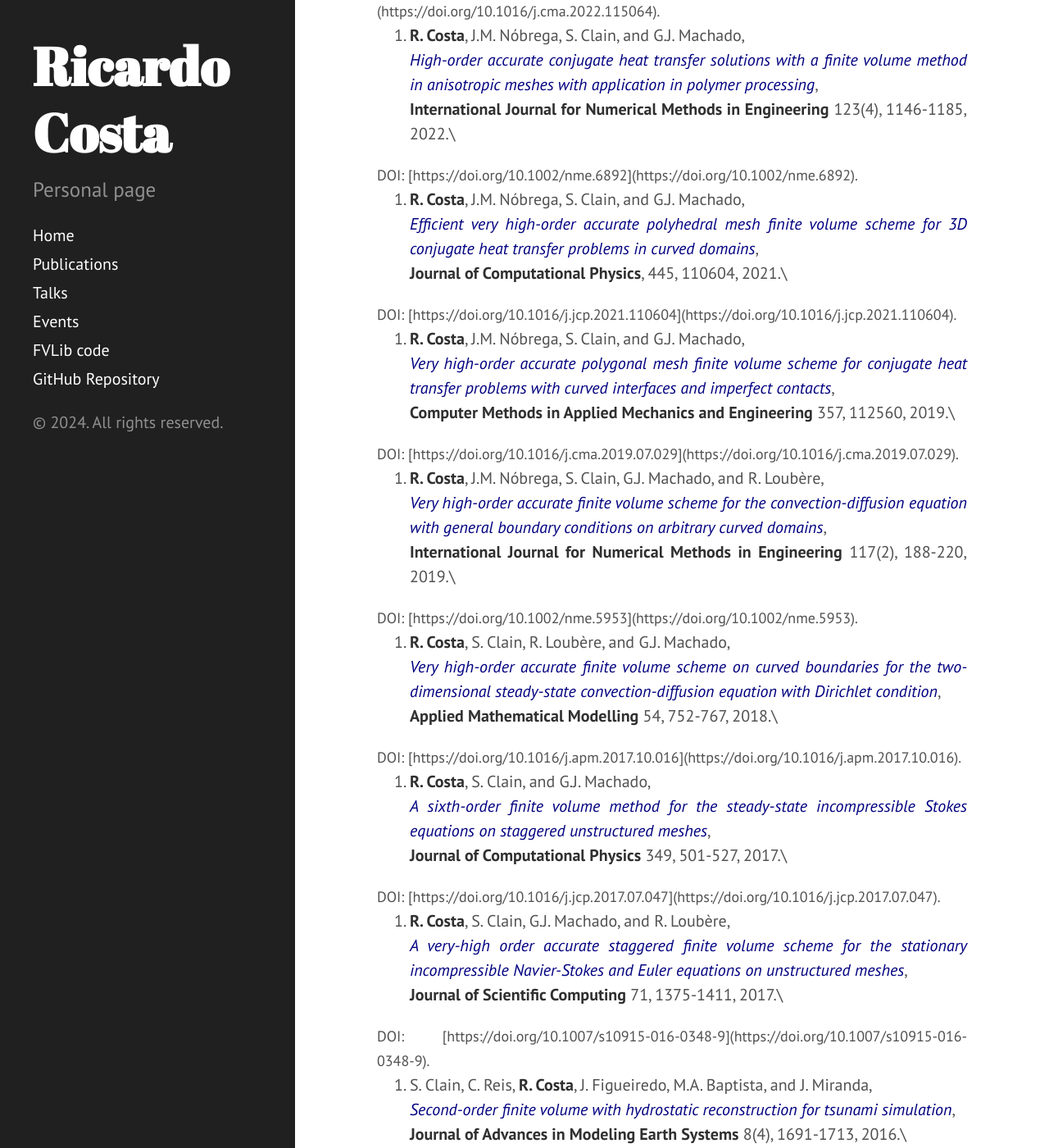
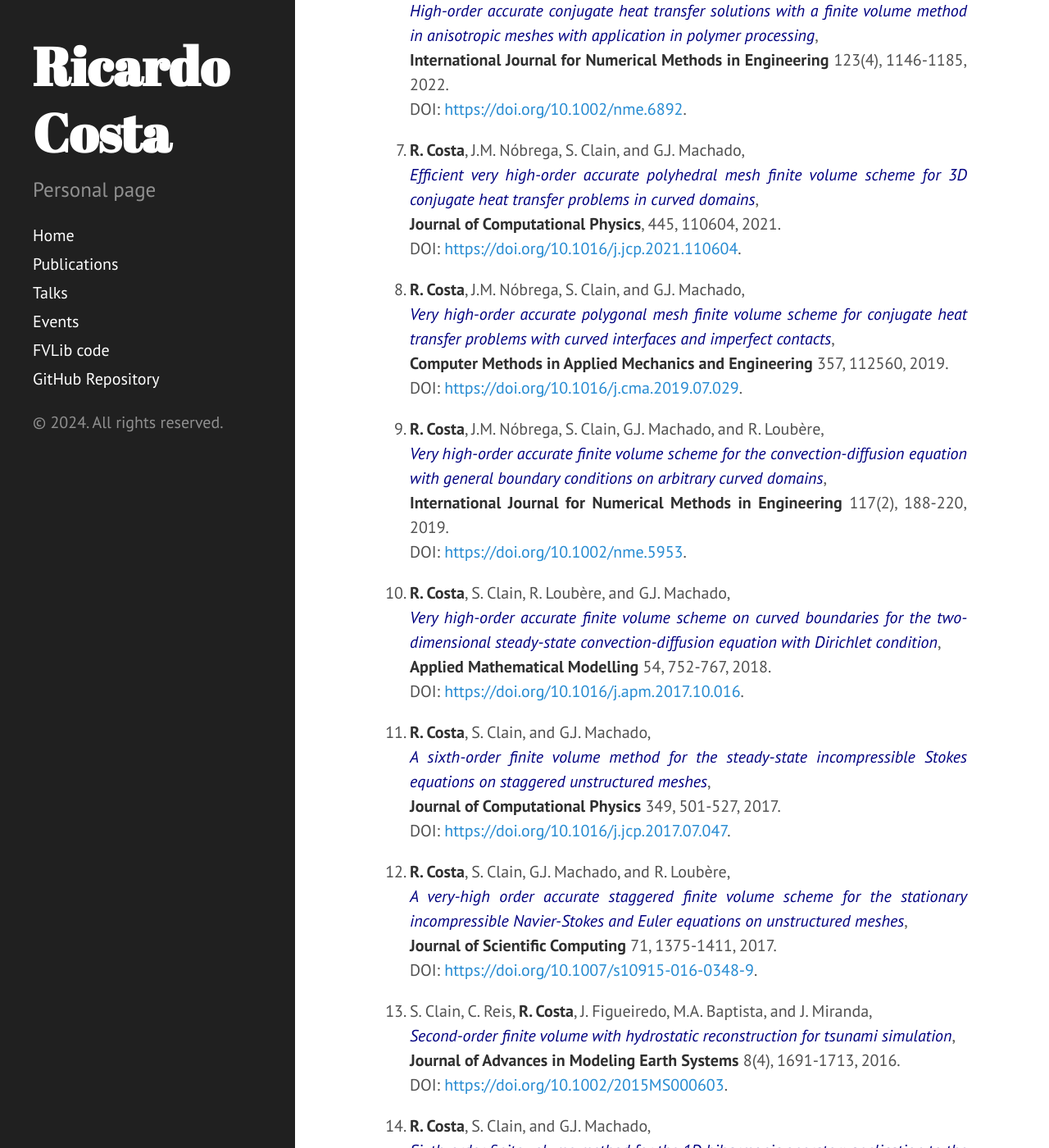
Before and after one commit to ricardodpcosta/ricardodpcosta.github.io, a Jekyll site: the page built from publications.md, in a window 1280 px wide and 1400 px high, scrolled down 1051 px. Shown: the whole window at 82% size. Built offline with Jekyll 4.4.1, drawn with Linux system fonts in a browser that asks for light colours; Markdown is read by kramdown in place of the engine named in the settings; some of the changed text lies outside the part shown.

Commit message:
Update publications.md

```diff
--- a/publications.md
+++ b/publications.md
@@ -10,83 +10,83 @@ title: Publications
 1. J. Castro, J.M. Nóbrega, and **R. Costa**,\
 <span style="color:navy">_Computational framework to model the selective laser sintering process_</span>,\
 **Materials** 17(8), 1845, 2024.\
-<font size="4">DOI: [https://doi.org/10.3390/ma17081845](https://doi.org/10.3390/ma17081845).</font>
+DOI: [https://doi.org/10.3390/ma17081845](https://doi.org/10.3390/ma17081845).
 
 1. **R. Costa**, S. Clain, G.J. Machado, J.M. Nóbrega, H. Beirão da Veiga, and F. Crispo,\
 <span style="color:navy">_Imposing general slip conditions on curved boundaries for 3D incompressible flows with a very high-order accurate finite volume scheme on polygonal meshes_</span>,\
 **Computer Methods in Applied Mechanics and Engineering** 415, 116274, 2023.\
-<font size="4">DOI: [https://doi.org/10.1016/j.cma.2023.116274](https://doi.org/10.1016/j.cma.2023.116274).</font>
+DOI: [https://doi.org/10.1016/j.cma.2023.116274](https://doi.org/10.1016/j.cma.2023.116274).
 
 1. J. Castro, J.M. Nóbrega, and **R. Costa**,\
 Computational modelling of the selective laser sintering process,\
 **AIP Conference Proceedings** 2997(1), 050001, AIP Publishing, 2023.\
-<font size="4">DOI: [https://doi.org/10.1063/5.0159825](https://doi.org/10.1063/5.0159825).</font>
+DOI: [https://doi.org/10.1063/5.0159825](https://doi.org/10.1063/5.0159825).
 
 1. B. Ramôa, **R. Costa**, F. Chinesta, and J.M. Nóbrega,\
 <span style="color:navy">_A semi-automatic approach based on the method of manufactured solutions to assess the convergence order in OpenFOAM_</span>,\
 **OpenFOAM Journal** 2, 148-165, 2022.\
-<font size="4">DOI: [https://doi.org/10.51560/ofj.v2.75](https://doi.org/10.51560/ofj.v2.75).</font>
+DOI: [https://doi.org/10.51560/ofj.v2.75](https://doi.org/10.51560/ofj.v2.75).
 
 1. **R. Costa**, S. Clain, G.J. Machado, and J.M. Nóbrega,\
 <span style="color:navy">_Very high-order accurate finite volume method for the steady-state incompressible Navier-Stokes equations with polygonal meshes on arbitrary curved boundaries_</span>,\
 **Computer Methods in Applied Mechanics and Engineering** 396, 115064, 2022.\
-<font size="4">DOI: [https://doi.org/10.1016/j.cma.2022.115064](https://doi.org/10.1016/j.cma.2022.115064).</font>
+DOI: [https://doi.org/10.1016/j.cma.2022.115064](https://doi.org/10.1016/j.cma.2022.115064).
 
 1. **R. Costa**, J.M. Nóbrega, S. Clain, and G.J. Machado,\
 <span style="color:navy">_High-order accurate conjugate heat transfer solutions with a finite volume method in anisotropic meshes with application in polymer processing_</span>,\
 **International Journal for Numerical Methods in Engineering** 123(4), 1146-1185, 2022.\
-<font size="4">DOI: [https://doi.org/10.1002/nme.6892](https://doi.org/10.1002/nme.6892).</font>
+DOI: [https://doi.org/10.1002/nme.6892](https://doi.org/10.1002/nme.6892).
 
 1. **R. Costa**, J.M. Nóbrega, S. Clain, and G.J. Machado,\
 <span style="color:navy">_Efficient very high-order accurate polyhedral mesh finite volume scheme for 3D conjugate heat transfer problems in curved domains_</span>,\
 **Journal of Computational Physics**, 445, 110604, 2021.\
-<font size="4">DOI: [https://doi.org/10.1016/j.jcp.2021.110604](https://doi.org/10.1016/j.jcp.2021.110604).</font>
+DOI: [https://doi.org/10.1016/j.jcp.2021.110604](https://doi.org/10.1016/j.jcp.2021.110604).
 
 1. **R. Costa**, J.M. Nóbrega, S. Clain, and G.J. Machado,\
 <span style="color:navy">_Very high-order accurate polygonal mesh finite volume scheme for conjugate heat transfer problems with curved interfaces and imperfect contacts_</span>,\
 **Computer Methods in Applied Mechanics and Engineering** 357, 112560, 2019.\
-<font size="4">DOI: [https://doi.org/10.1016/j.cma.2019.07.029](https://doi.org/10.1016/j.cma.2019.07.029).</font>
+DOI: [https://doi.org/10.1016/j.cma.2019.07.029](https://doi.org/10.1016/j.cma.2019.07.029).
 
 1. **R. Costa**, J.M. Nóbrega, S. Clain, G.J. Machado, and R. Loubère,\
 <span style="color:navy">_Very high-order accurate finite volume scheme for the convection-diffusion equation with general boundary conditions on arbitrary curved domains_</span>,\
 **International Journal for Numerical Methods in Engineering** 117(2), 188-220, 2019.\
-<font size="4">DOI: [https://doi.org/10.1002/nme.5953](https://doi.org/10.1002/nme.5953).</font>
+DOI: [https://doi.org/10.1002/nme.5953](https://doi.org/10.1002/nme.5953).
 
 1. **R. Costa**, S. Clain, R. Loubère, and G.J. Machado,\
 <span style="color:navy">_Very high-order accurate finite volume scheme on curved boundaries for the two-dimensional steady-state convection-diffusion equation with Dirichlet condition_</span>,\
 **Applied Mathematical Modelling** 54, 752-767, 2018.\
-<font size="4">DOI: [https://doi.org/10.1016/j.apm.2017.10.016](https://doi.org/10.1016/j.apm.2017.10.016).</font>
+DOI: [https://doi.org/10.1016/j.apm.2017.10.016](https://doi.org/10.1016/j.apm.2017.10.016).
 
 1. **R. Costa**, S. Clain, and G.J. Machado,\
 <span style="color:navy">_A sixth-order finite volume method for the steady-state incompressible Stokes equations on staggered unstructured meshes_</span>,\
 **Journal of Computational Physics** 349, 501-527, 2017.\
-<font size="4">DOI: [https://doi.org/10.1016/j.jcp.2017.07.047](https://doi.org/10.1016/j.jcp.2017.07.047).</font>
+DOI: [https://doi.org/10.1016/j.jcp.2017.07.047](https://doi.org/10.1016/j.jcp.2017.07.047).
 
 1. **R. Costa**, S. Clain, G.J. Machado, and R. Loubère,\
 <span style="color:navy">_A very-high order accurate staggered finite volume scheme for the stationary incompressible Navier-Stokes and Euler equations on unstructured meshes_</span>,\
 **Journal of Scientific Computing** 71, 1375-1411, 2017.\
-<font size="4">DOI: [https://doi.org/10.1007/s10915-016-0348-9](https://doi.org/10.1007/s10915-016-0348-9).</font>
+DOI: [https://doi.org/10.1007/s10915-016-0348-9](https://doi.org/10.1007/s10915-016-0348-9).
 
 1. S. Clain, C. Reis, **R. Costa**, J. Figueiredo, M.A. Baptista, and J. Miranda,\
 <span style="color:navy">_Second-order finite volume with hydrostatic reconstruction for tsunami simulation_</span>,\
 **Journal of Advances in Modeling Earth Systems** 8(4), 1691-1713, 2016.\
-<font size="4">DOI: [https://doi.org/10.1002/2015MS000603](https://doi.org/10.1002/2015MS000603).</font>
+DOI: [https://doi.org/10.1002/2015MS000603](https://doi.org/10.1002/2015MS000603).
 
 1. **R. Costa**, S. Clain, and G.J. Machado,\
 <span style="color:navy">_Sixth-order finite volume method for the 1D biharmonic operator: application to the intramedullary nail simulation_</span>,\
 **International Journal of Applied Mathematics and Computer Science** 25(3), 529-537, 2015.\
-<font size="4">DOI: [https://doi.org/10.1515/amcs-2015-0039](https://doi.org/10.1515/amcs-2015-0039).</font>
+DOI: [https://doi.org/10.1515/amcs-2015-0039](https://doi.org/10.1515/amcs-2015-0039).
 
 1. **R. Costa**, S. Clain, and G.J. Machado,\
 <span style="color:navy">_New cell-vertex reconstruction for finite volume scheme: application to the convection-diffusion-reaction equation_</span>,\
 **Computers & Mathematics with Applications** 68, 1229-1249, 2014.\
-<font size="4">DOI: [https://doi.org/10.1016/j.camwa.2014.08.015](https://doi.org/10.1016/j.camwa.2014.08.015).</font>
+DOI: [https://doi.org/10.1016/j.camwa.2014.08.015](https://doi.org/10.1016/j.camwa.2014.08.015).
 
 1. **R. Costa**, S. Clain, and G.J. Machado,\
 <span style="color:navy">_Finite volume scheme based on cell-vertex reconstructions for anisotropic diffusion problems with discontinuous coefficients_</span>,\
 In: B. Murgante et al. (eds.), Computational Science and Its Applications — ICCSA 2014,\
 **Lecture Notes in Computer Science** 8579, 87-102, Springer, 2014.\
-<font size="4">DOI: [https://doi.org/10.1007/978-3-319-09144-0_7](https://doi.org/10.1007/978-3-319-09144-0_7).</font>
+DOI: [https://doi.org/10.1007/978-3-319-09144-0_7](https://doi.org/10.1007/978-3-319-09144-0_7).
 
 <p style="margin-bottom: 2cm;"></p>
 
@@ -99,7 +99,7 @@ In: B. Murgante et al. (eds.), Computational Science and Its Applications — IC
 Proceedings of the ENEGI 2016, **Encontro Nacional de Engenharia e Gestão Industrial**,\
 November 17-18, 2016, Covilhã, Portugal,\
 28-29, ENEGI UBI, 2016.
-<font size="4">Proceeding available [here](https://www.ubi.pt/Ficheiros/Paginas/684/Proceedings.pdf).</font>
+<font size="4">Proceeding available</font> [<font size="4">here</font>](https://www.ubi.pt/Ficheiros/Paginas/684/Proceedings.pdf).
 
 1. **R. Costa**, S. Teixeira, and I. Loureiro,\
 <span style="color:navy">_Numerical modeling of the physical parameters of the environment in industrial contexts_</span>,\
@@ -107,18 +107,18 @@ Pedro M. Arezes et al. (Eds.),\
 Proceedings of the SHO 2016, **International Symposium on Occupational Safety and Hygiene**,\
 March 23-24, 2016, Guimarães, Portugal,\
 **Occupational Safety and Hygiene IV**, 281-285, CRC Press, 2016.
-<font size="4">Proceeding available [here](http://doi.org/10.1201/B21172-56).</font>
+<font size="4">Proceeding available</font> [<font size="4">here</font>](http://doi.org/10.1201/B21172-56).
 
 1. **R. Costa**, S. Clain, and G.J. Machado,\
 <span style="color:navy">_6-th order finite volume approximations for the Stokes equations with a curved boundary_</span>,\
 Proceedings of the SYMCOMP 2015, **2nd International Conference on Numerical and Symbolic Computation: Developments and Applications**,\
 March 26-27, 2015, Faro, Portugal,\
 365-382, APMTAC, 2015.
-<font size="4">Proceeding available [here](http://repositorium.sdum.uminho.pt/handle/1822/35092).</font>
+<font size="4">Proceeding available</font> [<font size="4">here</font>](http://repositorium.sdum.uminho.pt/handle/1822/35092).
 
 1. **R. Costa**, S. Clain, and G.J. Machado,\
 <span style="color:navy">_Bending of a beam with finite volume schemes_</span>,\
 Proceedings of the SYMCOMP 2013, **International Conference on Algebraic and Symbolic Computation**,\
 September 9-10, 2013, Lisbon, Portugal,\
 207-218, APMTAC, 2014.
-<font size="4">Proceeding available [here](http://repositorium.sdum.uminho.pt/handle/1822/27452).</font>
+<font size="4">Proceeding available</font> [<font size="4">here</font>](http://repositorium.sdum.uminho.pt/handle/1822/27452).
```
